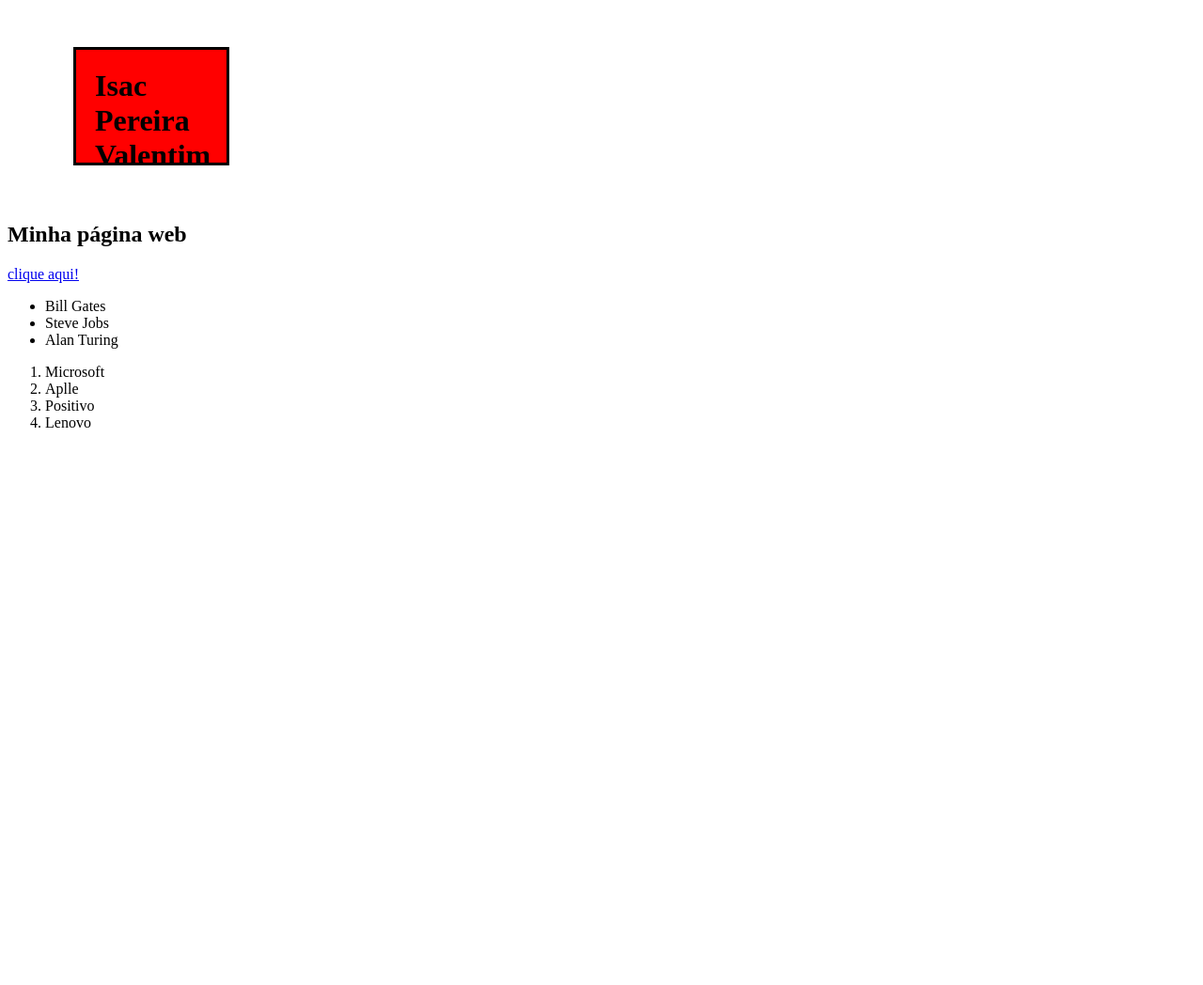
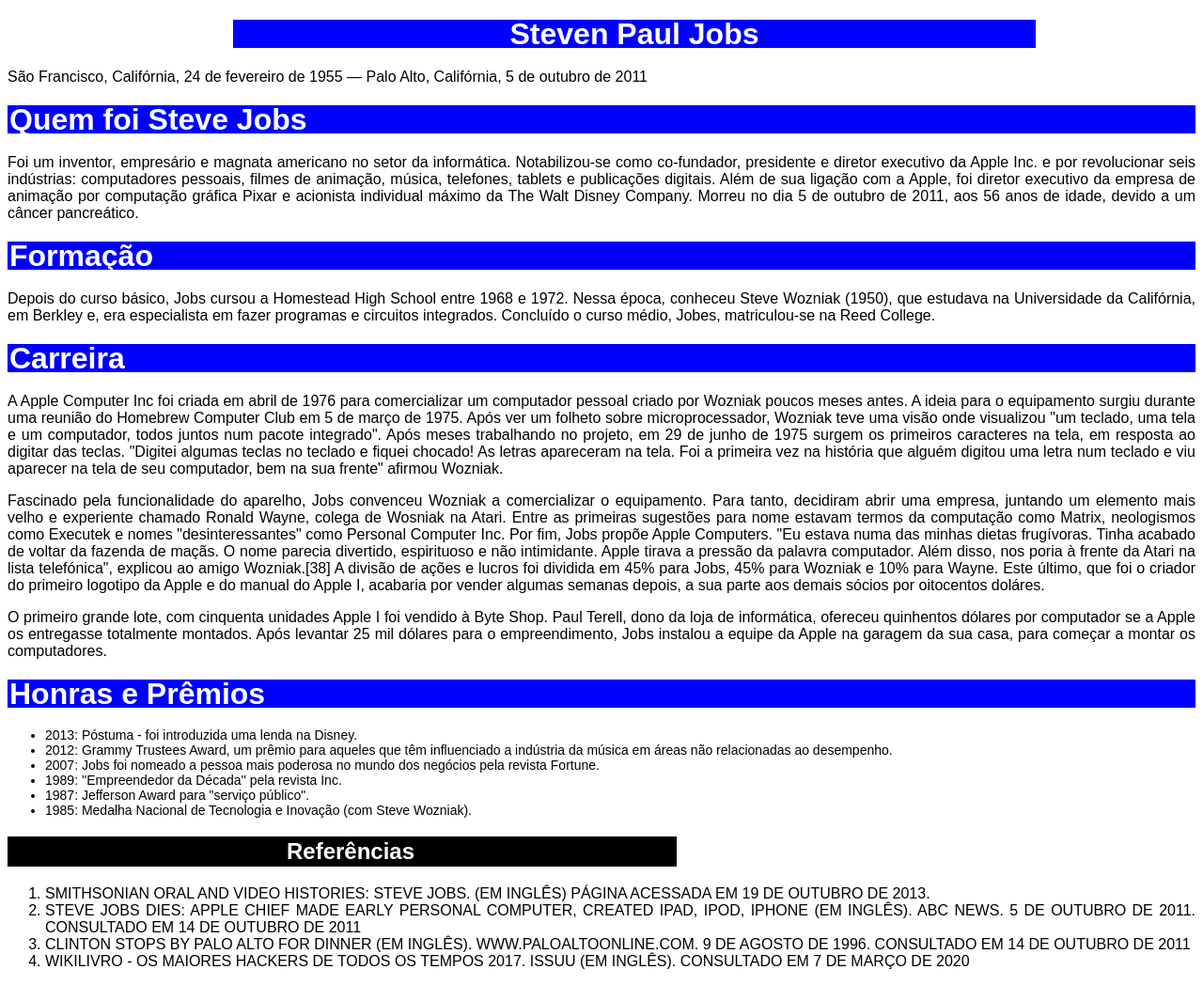
Before and after one commit to IsacPereira/UnivsLPW, a plain HTML site: page index.html in a window 1280 px wide. Shown: the whole page at 94% size. Before the commit the page ends 800 px from the top, so only its background shows below. Drawn offline with Linux system fonts and the light colour scheme.

Commit message:
ATIVIDADE 01

```diff
--- a/index.html
+++ b/index.html
@@ -2,30 +2,49 @@
 <html>
 <head>
     <meta charset="utf-8">
-    <title>Página Pessoal</title>
-    <link rel="stylesheet" type="text/css" href="style.css">
+       <link rel="stylesheet" type="text/css" href="style.css">
 </head>
 <body>
-    <h1>Isac Pereira Valentim</h1>
-    <h2> Minha página web</h2>
-
-   <a target="_blank" href="http://google.com"> clique aqui!</a>
+    <h1 id="TÍtulo">Steven Paul Jobs</h1>
 
 
+<p>São Francisco, Califórnia, 24 de fevereiro de 1955 — Palo Alto, Califórnia, 5 de outubro de 2011</p>
+
+<h1>Quem foi Steve Jobs</h1>
+
+<p>Foi um inventor, empresário e magnata americano no setor da informática. Notabilizou-se como co-fundador, presidente e diretor executivo da Apple Inc. e por revolucionar seis indústrias: computadores pessoais, filmes de animação, música, telefones, tablets e publicações digitais. Além de sua ligação com a Apple, foi diretor executivo da empresa de animação por computação gráfica Pixar e acionista individual máximo da The Walt Disney Company. Morreu no dia 5 de outubro de 2011, aos 56 anos de idade, devido a um câncer pancreático.</p>
+
+<h1>Formação</h1>
+
+<p>Depois do curso básico, Jobs cursou a Homestead High School entre 1968 e 1972. Nessa época, conheceu Steve Wozniak (1950), que estudava na Universidade da Califórnia, em Berkley e, era especialista em fazer programas e circuitos integrados. Concluído o curso médio, Jobes, matriculou-se na Reed College.</p>
+
+<h1>Carreira</h1>
+
+<p>A Apple Computer Inc foi criada em abril de 1976 para comercializar um computador pessoal criado por Wozniak poucos meses antes. A ideia para o equipamento surgiu durante uma reunião do Homebrew Computer Club em 5 de março de 1975. Após ver um folheto sobre microprocessador, Wozniak teve uma visão onde visualizou "um teclado, uma tela e um computador, todos juntos num pacote integrado". Após meses trabalhando no projeto, em 29 de junho de 1975 surgem os primeiros caracteres na tela, em resposta ao digitar das teclas. "Digitei algumas teclas no teclado e fiquei chocado! As letras apareceram na tela. Foi a primeira vez na história que alguém digitou uma letra num teclado e viu aparecer na tela de seu computador, bem na sua frente" afirmou Wozniak.</p>
+
+<p></p>Fascinado pela funcionalidade do aparelho, Jobs convenceu Wozniak a comercializar o equipamento. Para tanto, decidiram abrir uma empresa, juntando um elemento mais velho e experiente chamado Ronald Wayne, colega de Wosniak na Atari. Entre as primeiras sugestões para nome estavam termos da computação como Matrix, neologismos como Executek e nomes "desinteressantes" como Personal Computer Inc. Por fim, Jobs propõe Apple Computers. "Eu estava numa das minhas dietas frugívoras. Tinha acabado de voltar da fazenda de maçãs. O nome parecia divertido, espirituoso e não intimidante. Apple tirava a pressão da palavra computador. Além disso, nos poria à frente da Atari na lista telefónica", explicou ao amigo Wozniak.[38] A divisão de ações e lucros foi dividida em 45% para Jobs, 45% para Wozniak e 10% para Wayne. Este último, que foi o criador do primeiro logotipo da Apple e do manual do Apple I, acabaria por vender algumas semanas depois, a sua parte aos demais sócios por oitocentos doláres.</p>
+
+<p>O primeiro grande lote, com cinquenta unidades Apple I foi vendido à Byte Shop. Paul Terell, dono da loja de informática, ofereceu quinhentos dólares por computador se a Apple os entregasse totalmente montados. Após levantar 25 mil dólares para o empreendimento, Jobs instalou a equipe da Apple na garagem da sua casa, para começar a montar os computadores.</p>
+
+<h1>Honras e Prêmios</h1>
 <ul>
-    <li>Bill Gates</li>
-    <li>Steve Jobs</li>
-    <li>Alan Turing</li>
+    <li>2013:  Póstuma - foi introduzida uma lenda na Disney.</li>
+    <li>2012: Grammy Trustees Award, um prêmio para aqueles que têm influenciado a indústria da música em áreas não relacionadas ao desempenho.</li>
+    <li>2007: Jobs foi nomeado a pessoa mais poderosa no mundo dos negócios pela revista Fortune.</li>
+    <li>1989: ''Empreendedor da Década'' pela revista Inc.</li>
+    <li>1987: Jefferson Award para "serviço público".</li>
+    <li>1985: Medalha Nacional de Tecnologia e Inovação (com Steve Wozniak).</li>
+
 </ul>
+<h2>Referências</h2>
 
 <ol>
-    <li>Microsoft</li>
-    <li>Aplle</li>
-    <li>Positivo</li>
-    <li>Lenovo</li>
+    <li>Smithsonian Oral and Video Histories: Steve Jobs. (em inglês) Página acessada em 19 de outubro de 2013.</li>
+    <li>Steve Jobs Dies: Apple Chief Made Early Personal Computer, Created iPad, iPod, iPhone (em inglês). ABC News. 5 de outubro de 2011. Consultado em 14 de outubro de 2011</li>
+    <li>Clinton stops by Palo Alto for dinner (em inglês). www.paloaltoonline.com. 9 de agosto de 1996. Consultado em 14 de outubro de 2011</li>
+    <li>Wikilivro - Os maiores hackers de todos os tempos 2017. Issuu (em inglês). Consultado em 7 de março de 2020</li>
 
 </ol>
 
-
 </body>
 </html>
--- a/style.css
+++ b/style.css
@@ -1,10 +1,45 @@
+body{
+    font-size: 12;
+    font-family: Arial, Helvetica, sans-serif;
+    text-align: justify;
+}
+
+#TÍtulo{
+    width: 850px;
+    text-align: center;
+    margin-left: 240px;
+}
+
+p{
+    text-align: justify;
+    font-size: 12;
+}
+
 h1{
-    background-color: red;
-    border-style: solid;
-    margin: 50px 30px 60px 70px;
-    padding: 20px;
-    width: 120px;
-    height: 80px;
+    background-color: blue;
+    margin: 5px 5x 5px 0px;
+    padding: 2px;
+    line-height: 26px;
+    color: white;
+}
 
+h2{
+    background-color: black;
+    padding: 2px;
+    color: white;
+    padding-left: 20px;
+    text-align: center;
+    width: 690px;
+}
 
+ul li{
+    text-align: justify;
+    font-size: 14px;
 }
+
+ol li{
+    text-align: justify;
+    color:black;
+    text-transform: uppercase;
+    font-size: 16px;
+}
```
